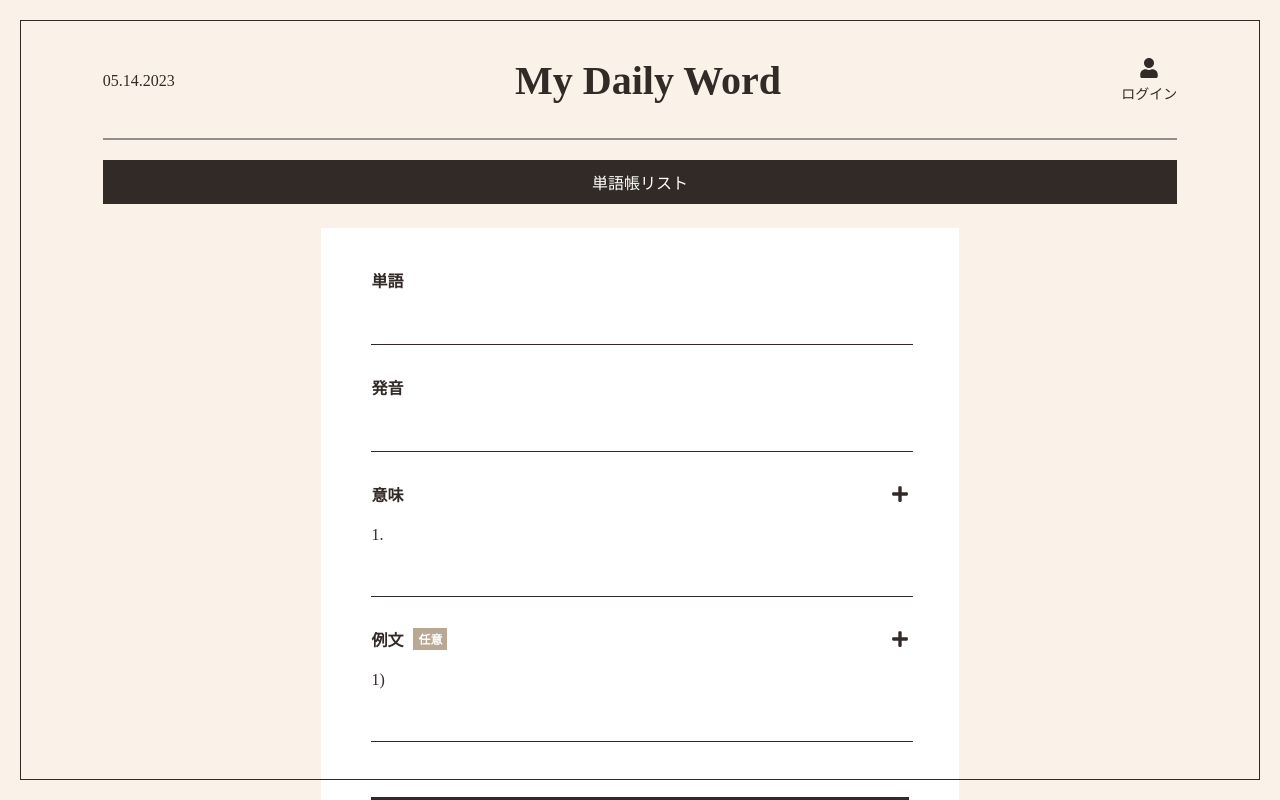
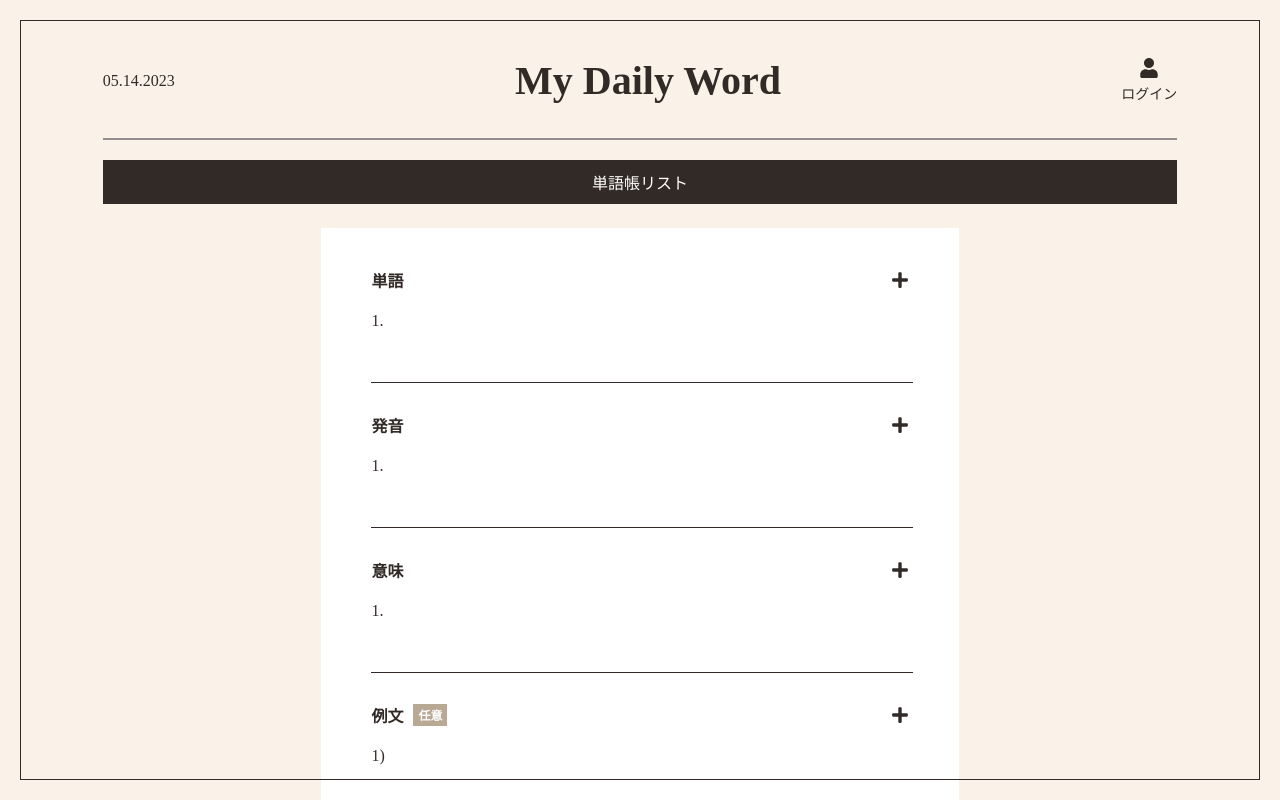
Before and after one commit to JiwonChoi1017/my-daily-word, a Next.js app: page /vocabulary/word/form in a window 1280 px wide. Shown: the top 800 px of the page. Built offline with nearby package versions, Linux system fonts and the light colour scheme; no server answers.

Commit message:
単語・発音を複数登録できるように修正

```diff
--- a/components/vocabulary/word/VocabularyWord.tsx
+++ b/components/vocabulary/word/VocabularyWord.tsx
@@ -36,7 +36,7 @@ const VocabularyWord = ({
   toggleMemorizedState,
   deleteWordHandler,
 }: Props) => {
-  const { id, word, pronunciation, isMemorized, meanings } = wordInfo;
+  const { id, words, pronunciations, isMemorized, meanings } = wordInfo;
   // ルーター
   const router = useRouter();
   // 詳細ページへ移動
@@ -86,8 +86,8 @@ const VocabularyWord = ({
           }}
         >
           <div className="title__wrap">
-            <span className="title">{word}</span>
-            <span>[{pronunciation}]</span>
+            <span className="title">{words.join(" / ")}</span>
+            <span>[{pronunciations.join(" / ")}]</span>
           </div>
           {/* アイコン */}
           <div className="floatRight _ignoreClick">
--- a/components/vocabulary/word/form/VocabularyWordForm.tsx
+++ b/components/vocabulary/word/form/VocabularyWordForm.tsx
@@ -33,10 +33,14 @@ const VocabularyWordForm: React.FC<{
   onClickCancelButton,
 }) => {
   // 各入力項目のref
-  const wordRef = useRef<HTMLInputElement>(null);
+  const wordsRef = useRef<HTMLInputElement[]>([]);
+  const pronunciationsRef = useRef<HTMLInputElement[]>([]);
   const meaningsRef = useRef<HTMLInputElement[]>([]);
-  const pronunciationRef = useRef<HTMLInputElement>(null);
   const examplesRef = useRef<HTMLInputElement[]>([]);
+  // 単語状態
+  const [words, setWords] = useState<string[]>([]);
+  // 発音状態
+  const [pronunciations, setPronunciations] = useState<string[]>([]);
   // 意味状態
   const [meanings, setMeanings] = useState<Meaning[]>([
     { meaning: "", examples: [""] },
@@ -47,19 +51,24 @@ const VocabularyWordForm: React.FC<{
   const [isDisabled, setIsDisabled] = useState<boolean>(true);
 
   useEffect(() => {
-    const { word, pronunciation } = wordInfo;
+    const { words, pronunciations, meanings } = wordInfo;
 
-    const newMeaningList = wordInfo.meanings.reduce(
-      (acc: Meaning[], meaning) => {
-        // 例文が存在しない場合、空文字を入れた配列を返す
-        if (!meaning.examples || !meaning.examples.length) {
-          return [...acc, { meaning: meaning.meaning, examples: [""] }];
-        }
-        return [...acc, meaning];
-      },
-      []
+    wordsRef.current = wordsRef.current.slice(0, words.length);
+    setWords(words.length ? words : [""]);
+
+    pronunciationsRef.current = pronunciationsRef.current.slice(
+      0,
+      pronunciations.length
     );
+    setPronunciations(pronunciations.length ? pronunciations : [""]);
 
+    const newMeaningList = meanings.reduce((acc: Meaning[], meaning) => {
+      // 例文が存在しない場合、空文字を入れた配列を返す
+      if (!meaning.examples || !meaning.examples.length) {
+        return [...acc, { meaning: meaning.meaning, examples: [""] }];
+      }
+      return [...acc, meaning];
+    }, []);
     setMeanings(newMeaningList);
     meaningsRef.current = meaningsRef.current.slice(0, meanings.length);
 
@@ -72,8 +81,20 @@ const VocabularyWordForm: React.FC<{
     examplesRef.current = examplesRef.current.slice(0, examples.length);
 
     // 活性/非活性状態を更新
-    setIsDisabled(!word || !pronunciation || !meanings.length);
+    setIsDisabled(!words.length || !pronunciations.length || !meanings.length);
   }, [wordInfo]);
+  // 単語追加イベントハンドラ
+  const onAddWordHanlder = () => {
+    setWords((prevState) => {
+      return [...prevState, ""];
+    });
+  };
+  // 発音追加イベントハンドラ
+  const onAddPronunciationHandler = () => {
+    setPronunciations((prevState) => {
+      return [...prevState, ""];
+    });
+  };
   // 意味追加イベントハンドラ
   const onAddMeaningHandler = () => {
     setMeanings((prevState) => {
@@ -108,11 +129,28 @@ const VocabularyWordForm: React.FC<{
   };
   // 入力変更イベントハンドラ
   const onChangeInputHandler = () => {
-    if (!wordRef.current || !pronunciationRef.current || !meaningsRef.current) {
+    if (
+      !wordsRef.current ||
+      !pronunciationsRef.current ||
+      !meaningsRef.current
+    ) {
       return;
     }
-    const word = wordRef.current.value;
-    const pronunciation = pronunciationRef.current.value;
+    const words = wordsRef.current.reduce((acc: string[], word) => {
+      if (!word.value) {
+        return acc;
+      }
+      return [...acc, word.value];
+    }, []);
+    const pronunciations = pronunciationsRef.current.reduce(
+      (acc: string[], pronunciation) => {
+        if (!pronunciation.value) {
+          return acc;
+        }
+        return [...acc, pronunciation.value];
+      },
+      []
+    );
     const meanings = meaningsRef.current.reduce((acc: string[], meaning) => {
       if (!meaning.value) {
         return acc;
@@ -120,8 +158,58 @@ const VocabularyWordForm: React.FC<{
       return [...acc, meaning.value];
     }, []);
     // 活性/非活性状態を更新
-    setIsDisabled(!word || !pronunciation || !meanings.length);
+    setIsDisabled(!words.length || !pronunciations.length || !meanings.length);
   };
+  // 単語入力欄
+  const wordsInput = (
+    <ul className="margin0">
+      {words.map((item, idx) => {
+        return (
+          <li key={`word_${idx}`}>
+            <p className="margin0">{idx + 1}.</p>
+            <input
+              ref={(el) => {
+                if (!el) {
+                  return;
+                }
+                wordsRef.current[idx] = el;
+              }}
+              type="text"
+              id="word"
+              maxLength={50}
+              defaultValue={item}
+              onChange={onChangeInputHandler}
+            />
+          </li>
+        );
+      })}
+    </ul>
+  );
+  // 発音入力欄
+  const pronunciationsInput = (
+    <ul className="margin0">
+      {pronunciations.map((item, idx) => {
+        return (
+          <li key={`pronunciation_${idx}`}>
+            <p className="margin0">{idx + 1}.</p>
+            <input
+              ref={(el) => {
+                if (!el) {
+                  return;
+                }
+                pronunciationsRef.current[idx] = el;
+              }}
+              type="text"
+              id="pronunciation"
+              maxLength={100}
+              defaultValue={item}
+              onChange={onChangeInputHandler}
+            />
+          </li>
+        );
+      })}
+    </ul>
+  );
   // 意味入力欄
   const meaningsInput = meanings.map((item, idx) => {
     const meaningInput = (
@@ -208,14 +296,29 @@ const VocabularyWordForm: React.FC<{
     e.preventDefault();
 
     if (
-      !wordRef.current ||
+      !wordsRef.current ||
+      !pronunciationsRef.current ||
       !meaningsRef.current ||
-      !pronunciationRef.current ||
       !examplesRef.current
     ) {
       return;
     }
 
+    const words = wordsRef.current.reduce((acc: string[], word) => {
+      if (!word.value) {
+        return acc;
+      }
+      return [...acc, word.value];
+    }, []);
+    const pronunciations = pronunciationsRef.current.reduce(
+      (acc: string[], pronunciation) => {
+        if (!pronunciation.value) {
+          return acc;
+        }
+        return [...acc, pronunciation.value];
+      },
+      []
+    );
     const meanings: Meaning[] = [];
     meaningsRef.current.map((meaning) => {
       meanings.push({ meaning: meaning.value, examples: [] });
@@ -248,17 +351,17 @@ const VocabularyWordForm: React.FC<{
     if (isModifyForm) {
       return updateWord({
         ...wordInfo,
-        word: wordRef.current.value,
+        words,
+        pronunciations,
         meanings,
-        pronunciation: pronunciationRef.current.value,
         updatedAt: `${currentDateString}${currentTimeString}`,
       });
     }
 
     addWord({
-      word: wordRef.current.value,
+      words,
+      pronunciations,
       meanings,
-      pronunciation: pronunciationRef.current.value,
       isMemorized: false,
       createdAt: `${currentDateString}${currentTimeString}`,
     });
@@ -267,26 +370,23 @@ const VocabularyWordForm: React.FC<{
   const inputFieldsElement = (
     <div className={classes.inputfields}>
       <div>
-        <label htmlFor="word">単語</label>
-        <input
-          ref={wordRef}
-          type="text"
-          id="word"
-          maxLength={50}
-          defaultValue={wordInfo.word}
-          onChange={onChangeInputHandler}
-        />
+        <label className="alignItemsCenter marginBottom20" htmlFor="word">
+          単語
+          <AddInputIcon onClickAddInputIconHandler={onAddWordHanlder} />
+        </label>
+        {wordsInput}
       </div>
       <div>
-        <label htmlFor="pronunciation">発音</label>
-        <input
-          ref={pronunciationRef}
-          type="text"
-          id="pronunciation"
-          maxLength={100}
-          defaultValue={wordInfo.pronunciation}
-          onChange={onChangeInputHandler}
-        />
+        <label
+          className="alignItemsCenter marginBottom20"
+          htmlFor="pronunciation"
+        >
+          発音
+          <AddInputIcon
+            onClickAddInputIconHandler={onAddPronunciationHandler}
+          />
+        </label>
+        {pronunciationsInput}
       </div>
       {meaningsInput}
     </div>
--- a/pages/index.tsx
+++ b/pages/index.tsx
@@ -33,8 +33,8 @@ export default function Home() {
   const [bookTitle, setBookTitle] = useState<string>("");
   const [randomWord, setRandomWord] = useState<Word>({
     id: "",
-    word: "",
-    pronunciation: "",
+    words: [],
+    pronunciations: [],
     meanings: [{ meaning: "", examples: [] }],
     isMemorized: false,
     createdAt: "",
--- a/pages/vocabulary/word/form/index.tsx
+++ b/pages/vocabulary/word/form/index.tsx
@@ -33,8 +33,8 @@ const VocabularyWordFormPage = ({ referer, query }: Props) => {
   // 単語状態
   const [word, setWord] = useState<Word>({
     id: "",
-    word: "",
-    pronunciation: "",
+    words: [],
+    pronunciations: [],
     meanings: [{ meaning: "", examples: [] }],
     isMemorized: false,
     createdAt: "",
@@ -119,11 +119,11 @@ const VocabularyWordFormPage = ({ referer, query }: Props) => {
       return;
     }
 
-    const { word, pronunciation, meanings, updatedAt } = wordInfo;
+    const { words, pronunciations, meanings, updatedAt } = wordInfo;
     const path = `users/${currentUserId}/${bookId}/words/${wordId}`;
     const wordRef = ref(db, path);
 
-    await update(wordRef, { word, pronunciation, meanings, updatedAt }).then(
+    await update(wordRef, { words, pronunciations, meanings, updatedAt }).then(
       () => {
         router.push(`/vocabulary/detail/${bookId}/${wordId}`);
       }
```
Also changed, not shown: components/vocabulary/word/detail/VocabularyWordDetail.tsx (+6 -5 lines), pages/vocabulary/list/[id]/index.tsx (+8 -2 lines), pages/vocabulary/list/[id]/quiz/index.tsx (+27 -9 lines), types/Vocabulary.d.ts (+6 -6 lines).
